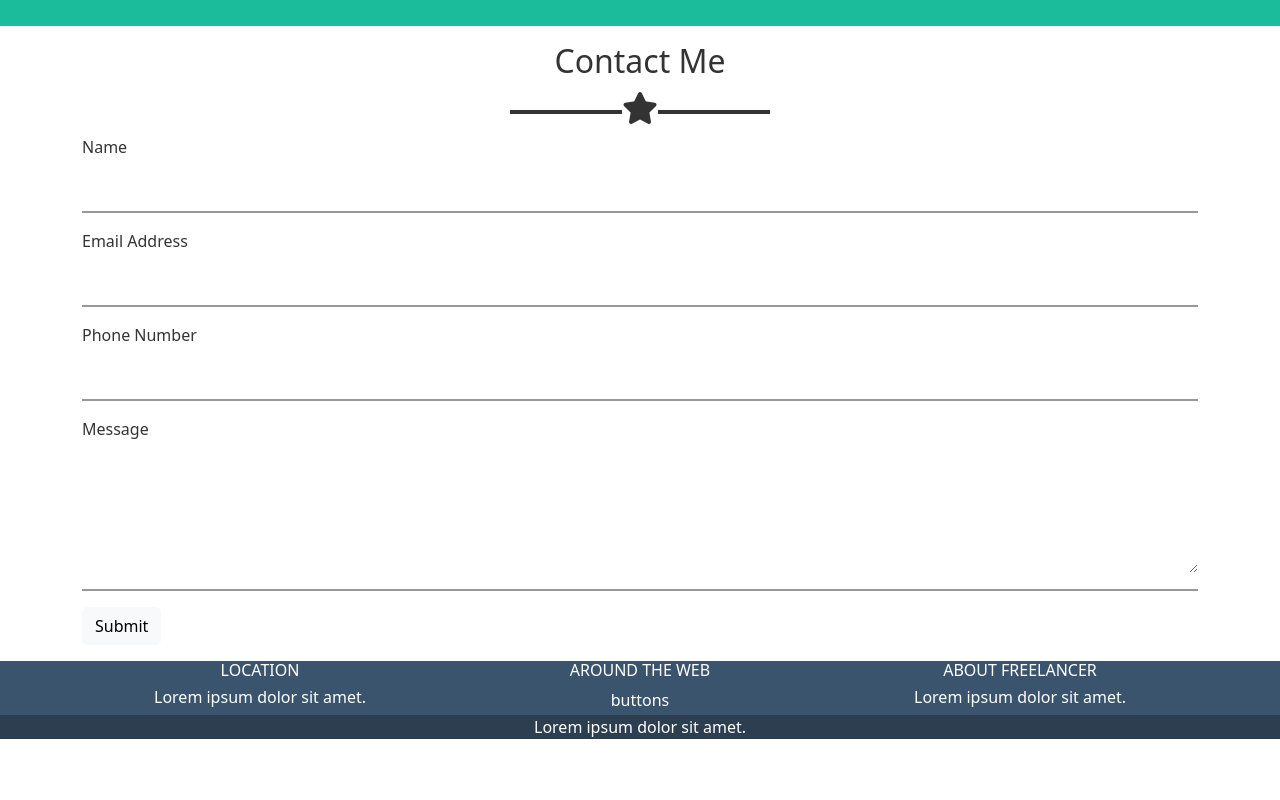
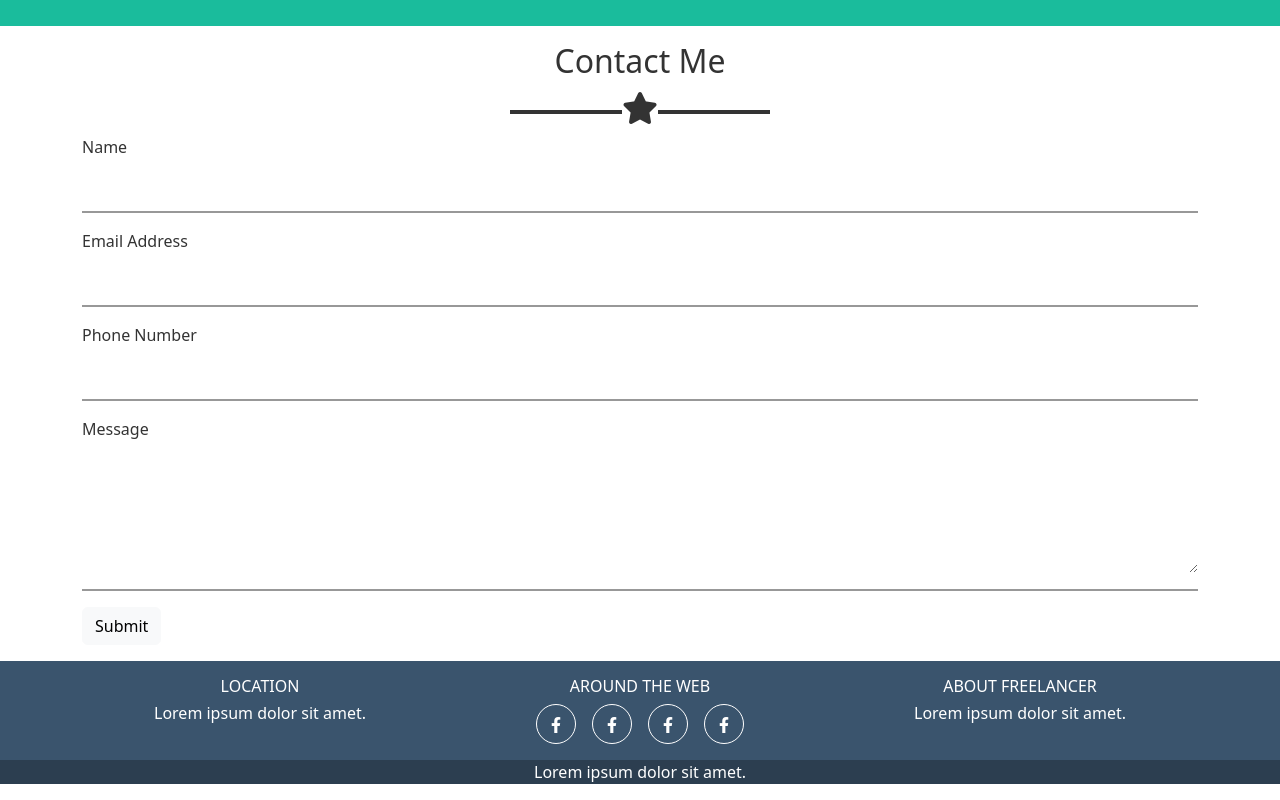
Before and after one commit to G-Lumia/html-css-bootstrap-freelancer, a plain HTML site: page index.html in a window 1280 px wide. Shown: the part 1577-2377 px from the top of the page. Before the commit the page ends 2332 px from the top, so only its background shows below. Drawn offline with nearby package versions, Linux system fonts and the light colour scheme.

Commit message:
added round links top-footer section

```diff
--- a/css/style.css
+++ b/css/style.css
@@ -62,3 +62,10 @@ header, #bot-footer{
 #top-footer{
     background-color: var(--light-gray);
 }
+
+.rounded-circle{
+    border: 1px solid white;
+    width:40px;
+    height:40px;
+    line-height: 40px;
+}
--- a/index.html
+++ b/index.html
@@ -150,7 +150,7 @@
 
     <footer>
         <section id="top-footer">
-            <div class="container text-center">
+            <div class="container text-center py-3">
                 <div class="row">
                     <div class="col-12 col-md-4">
                         <h6 class="text-uppercase">
@@ -164,8 +164,27 @@
                         <h6 class="text-uppercase">
                             AROUND THE WEB
                         </h6>
-                        <div>
-                            buttons
+                        <div class="d-flex justify-content-center gap-3">
+                            <div class="rounded-circle">
+                                <a class="nav-link" href="#">
+                                    <i class="fa-brands fa-facebook-f"></i>
+                                </a>
+                            </div>
+                            <div class="rounded-circle">
+                                <a class="nav-link" href="#">
+                                    <i class="fa-brands fa-facebook-f"></i>
+                                </a>
+                            </div>
+                            <div class="rounded-circle">
+                                <a class="nav-link" href="#">
+                                    <i class="fa-brands fa-facebook-f"></i>
+                                </a>
+                            </div>
+                            <div class="rounded-circle">
+                                <a class="nav-link" href="#">
+                                    <i class="fa-brands fa-facebook-f"></i>
+                                </a>
+                            </div>
                         </div>
                     </div>
                     <div class="col-12 col-md-4">
```
